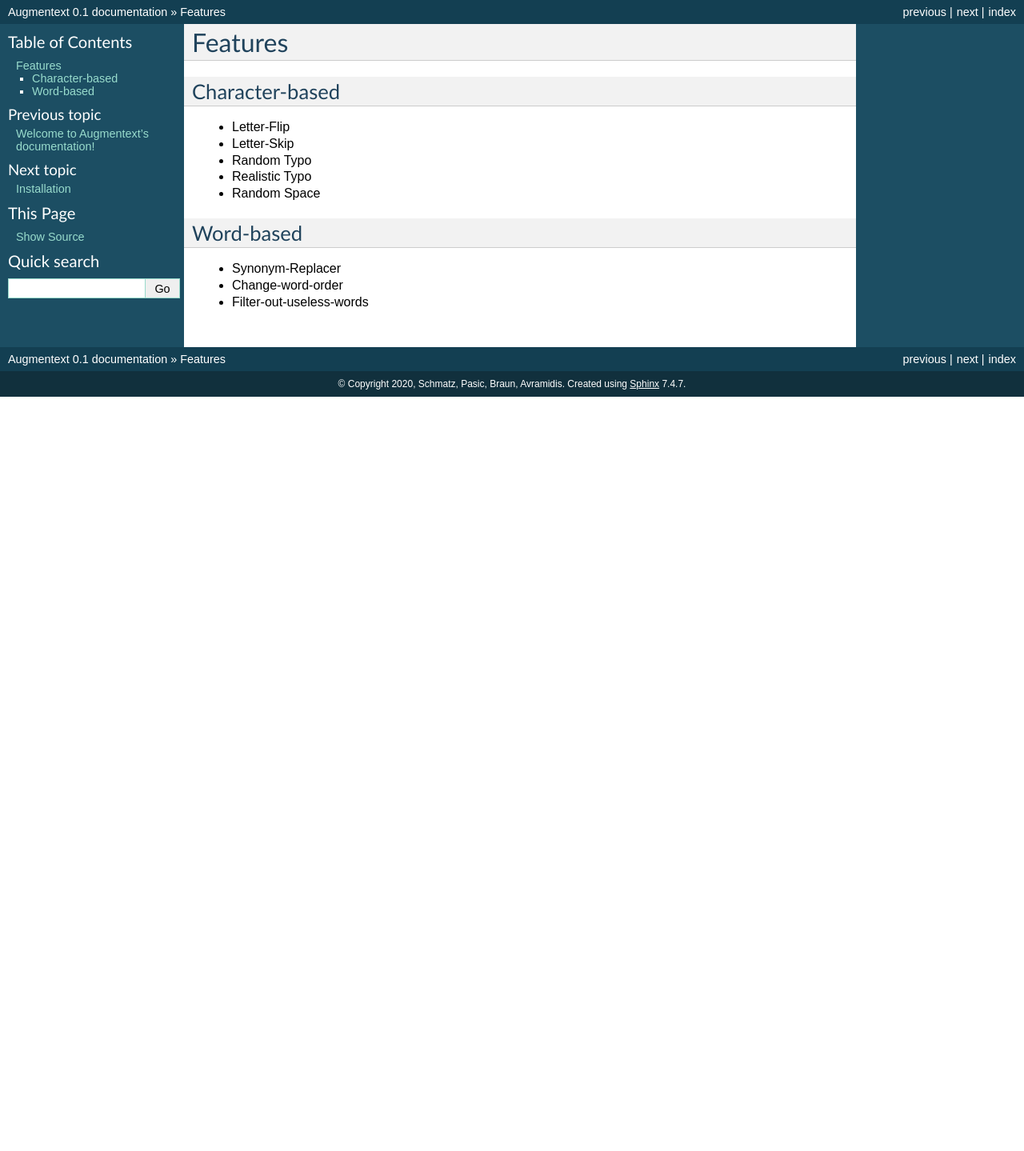
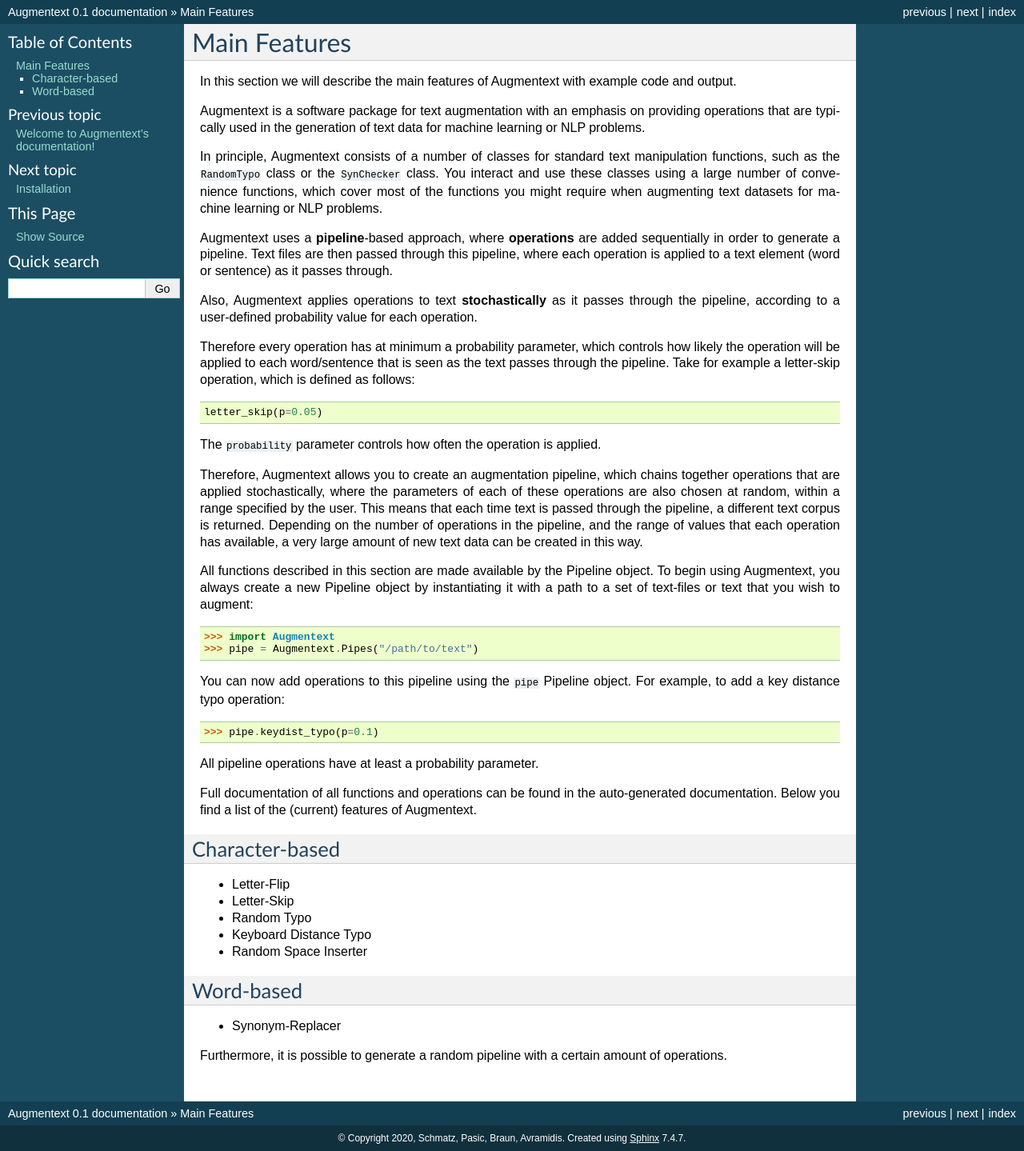
Before and after one commit to PonderWOnder/_AugmenText, a Sphinx documentation site: the page built from docs/source/userguide/features.rst, in a window 1280 px wide. Shown: the whole page at 80% size. Built offline with Sphinx 7.4.7, drawn with Linux system fonts in a browser that asks for light colours; before the commit the page ends 900 px from its top, so only the background shows below that.

Commit message:
install,features,userguide

```diff
--- a/docs/source/userguide/features.rst
+++ b/docs/source/userguide/features.rst
@@ -1,16 +1,54 @@
-Features
-========
+Main Features
+=============
+
+In this section we will describe the main features of Augmentext with example code and output.
+
+Augmentext is a software package for text augmentation with an emphasis on providing operations that are typically used in the generation of text data for machine learning or NLP problems.
+
+In principle, Augmentext consists of a number of classes for standard text manipulation functions, such as the ``RandomTypo`` class or the ``SynChecker`` class. You interact and use these classes using a large number of convenience functions, which cover most of the functions you might require when augmenting text datasets for machine learning or NLP problems.
+
+Augmentext uses a **pipeline**-based approach, where **operations** are added sequentially in order to generate a pipeline. Text files are then passed through this pipeline, where each operation is applied to a text element (word or sentence) as it passes through.
+
+Also, Augmentext applies operations to text **stochastically** as it passes through the pipeline, according to a user-defined probability value for each operation.
+
+Therefore every operation has at minimum a probability parameter, which controls how likely the operation will be applied to each word/sentence that is seen as the text passes through the pipeline. Take for example a letter-skip operation, which is defined as follows:
+
+.. code-block:: python
+
+    letter_skip(p=0.05)
+
+The ``probability`` parameter controls how often the operation is applied.
+
+Therefore, Augmentext allows you to create an augmentation pipeline, which chains together operations that are applied stochastically, where the parameters of each of these operations are also chosen at random, within a range specified by the user. This means that each time text is passed through the pipeline, a different text corpus is returned. Depending on the number of operations in the pipeline, and the range of values that each operation has available, a very large amount of new text data can be created in this way.
+
+All functions described in this section are made available by the Pipeline object. To begin using Augmentext, you always create a new Pipeline object by instantiating it with a path to a set of text-files or text that you wish to augment:
+
+.. code-block:: python
+
+    >>> import Augmentext
+    >>> pipe = Augmentext.Pipes("/path/to/text")
+
+You can now add operations to this pipeline using the ``pipe`` Pipeline object. For example, to add a key distance typo operation:
+
+.. code-block:: python
+
+    >>> pipe.keydist_typo(p=0.1)
+
+All pipeline operations have at least a probability parameter.
+
+Full documentation of all functions and operations can be found in the auto-generated documentation. Below you find a list of the (current) features of Augmentext.
+
 
 Character-based
 ---------------
 * Letter-Flip
 * Letter-Skip
 * Random Typo
-* Realistic Typo
-* Random Space
+* Keyboard Distance Typo
+* Random Space Inserter
 
 Word-based
 ----------
 * Synonym-Replacer
-* Change-word-order
-* Filter-out-useless-words
+
+Furthermore, it is possible to generate a random pipeline with a certain amount of operations.
```
Also changed, not shown: docs/source/userguide/install.rst (+29 -0 lines).
